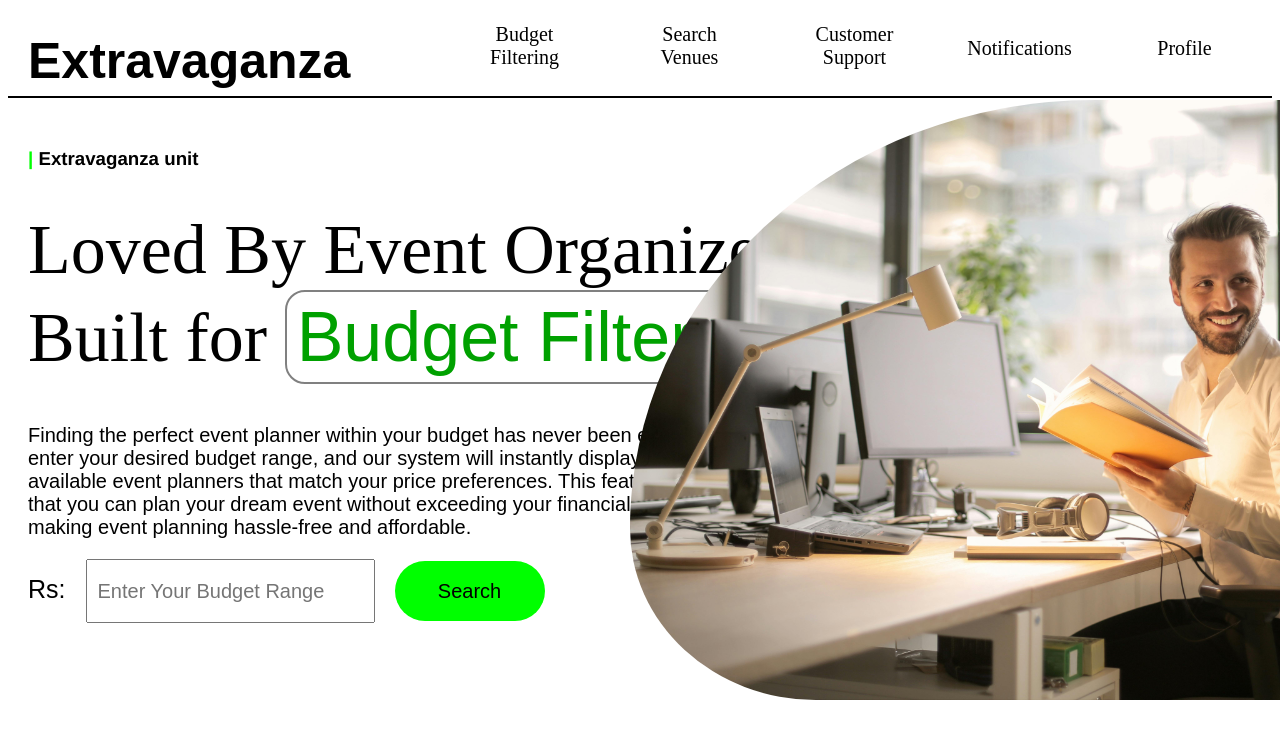
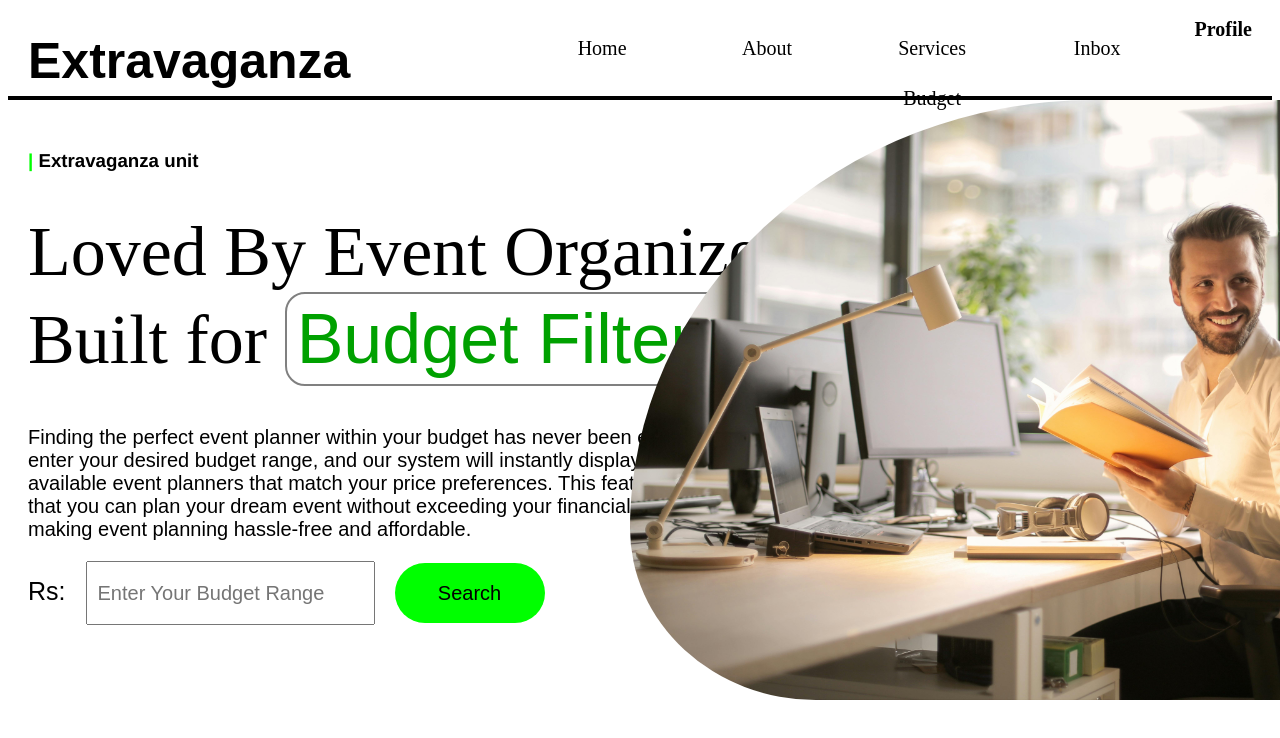
Before and after one commit to udanilokuhetti92/EventExtravaganza-Frontend, a React (Vite) app: page /Budget_Filtering in a window 1280 px wide. Shown: the top 738 px of the page. Built offline with nearby package versions, Linux system fonts and the light colour scheme.

Commit message:
Updated navigation

```diff
--- a/src/components/navigation/navigation.jsx
+++ b/src/components/navigation/navigation.jsx
@@ -1,21 +1,28 @@
-import React from 'react'
-import styles from '../navigation/navigation.module.css'
+import React from 'react';
+import styles from '../navigation/navigation.module.css';
 
-export default function () {
+export default function Navigation() {
   return (
     <div className={styles.nav}>
-        <div className={styles.navbox}>
-            <h1 className={styles.h1}>Extravaganza</h1>
+      <div className={styles.navbox}>
+        <h1 className={styles.h1}>Extravaganza</h1>
 
-            <ul className={styles.list}>
-                <li className={styles.li}>Budget <br/> Filtering</li>
-                <li className={styles.li}>Search <br/> Venues</li>
-                <li className={styles.li}>Customer <br/> Support</li>
-                <li className={styles.list2}>Notifications</li>
-                <li className={styles.list2}>Profile</li>
-            </ul>
-        </div>
-        <hr style={{ border: "1px solid black" }} />
+        <ul className={styles.list}>
+          <li className={styles.list2}>Home</li>
+          <li className={styles.list2}>About</li>
+          <li className={styles.list2}>
+            Services
+            <div className={styles.dropdown}>
+              <li>Budget Filtering</li>
+              <li>Search Venues</li>
+              <li>Chat Bot</li>
+            </div>
+          </li>
+          <li className={styles.list2}>Inbox</li>
+          <b><li className={styles.list3}>Profile</li></b>
+        </ul>
+      </div>
+      <hr style={{ border: "2px solid black" }} />
     </div>
-  )
+  );
 }
```
Also changed, not shown: src/components/navigation/navigation.module.css (line endings or trailing spaces).
